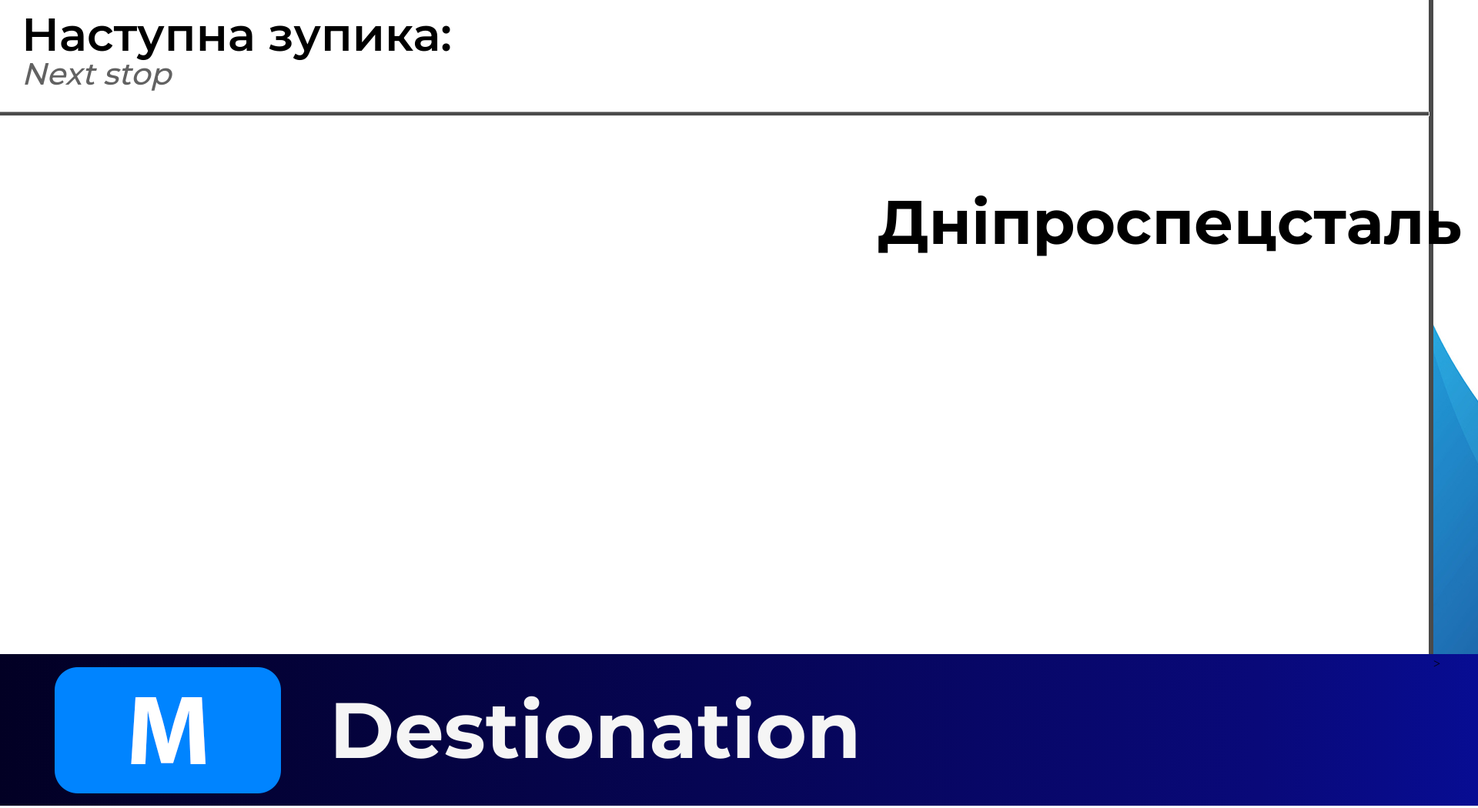
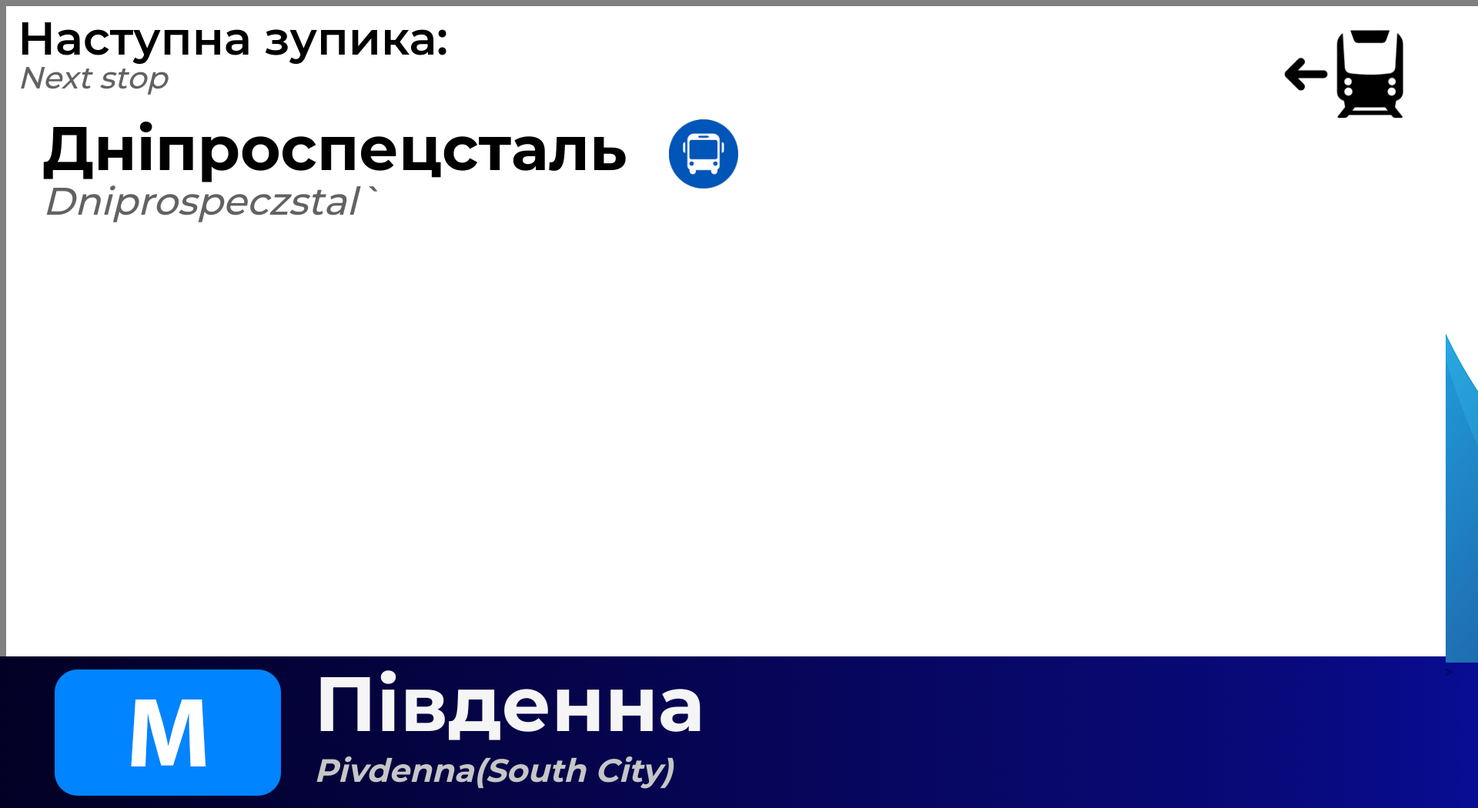
Before and after one commit to kulichanskiy/Infoscreen_project, a website with bundled scripts: page index.html in a window 1280 px wide. Shown: the top 1050 px of the page at 77% size, 1920 px wide, since content can reach past the window. Built offline with nearby package versions, Linux system fonts and the light colour scheme.

Commit message:
bug fixes, global div reforming, added connections

```diff
--- a/index.html
+++ b/index.html
@@ -9,26 +9,37 @@
    </head>
    <body>
       <div class="main-panel">
-         <div class="infoscreen-panel-background">
-            <div class="next-stop-container">
-               <p class="next-stop-text-ua">Наступна зупика:</p>
-               <p class="next-stop-text-en"><i>Next stop</i></p>
-               <div class="next-station-container">
-                  <p id="next-station-ua" class="next-station-ua">Дніпроспецсталь</p>
-               </div>
-
-               <hr class="next-stop-text-hr" />
-            </div>
-         </div>
          <div class="news-panel">
             <img src="img/arrives_soon.jpg" alt="Arrives soon" width="1280" height="853" />
             >
+         </div>
+         <div class="infoscreen-panel-background">
+            <div class="next-stop-container">
+               <div class="next-stop-text-container">
+                  <p class="next-stop-text-ua">Наступна зупика:</p>
+                  <p class="next-stop-text-en"><i>Next stop</i></p>
+               </div>
+               <div id="exit-img" class="exit-container">
+                  <img src="img/exitLeft.png" width="180" height="180" />
+               </div>
+               <div class="next-station-container">
+                  <p id="next-station-ua" class="next-station-ua">Дніпроспецсталь</p>
+                  <p id="next-station-ua" class="next-station-en"><i>Dniprospeczstal`</i></p>
+               </div>
+               <div class="connection-container">
+                  <img src="img/connectionBus.png" class="connection-img" />
+               </div>
+            </div>
+            <div class="stations-list-container"></div>
          </div>
       </div>
       <footer>
          <div class="route-destination-container">
             <img src="img/routeDefault.png" alt="route logo" class="route-logo" />
-            <p class="destination-text">Destionation</p>
+            <div class="destination-text-container">
+               <p class="destination-text-ua">Південна</p>
+               <p class="destination-text-en"><i>Pivdenna(South City)</i></p>
+            </div>
             <div class="current_date_time_block">
                <p class="current-date-text" id="current_date_id"></p>
                <img
--- a/style.css
+++ b/style.css
@@ -32,19 +32,31 @@
 html {
    width: 3150px;
    height: 1050px;
+   margin: 0;
+   padding: 0;
+}
+body {
+   background-color: gray;
+}
+
+.main-panel {
+   width: 3150px;
+   height: 853px;
+   background-color: white;
 }
 
 .infoscreen-panel-background {
-   width: 1871px;
-   height: 850px;
+   width: 1870px;
+   height: 430px;
+}
+.station-list-container {
+   height: 423px;
 }
 
 .news-panel {
    width: 1280px;
    height: 853px;
    float: right;
-   margin-top: -861px;
-   border-left: 6px solid rgb(74, 74, 74);
 }
 
 .route-logo {
@@ -61,10 +73,42 @@
 }
 
 .next-stop-container {
+   position: relative;
    width: 1871px;
-   font-size: 90px;
-   margin-left: 20px;
-   position: relative;
+   height: 430px;
+}
+
+.next-stop-text-container {
+   position: absolute;
+   top: 0;
+   left: 15px;
+   width: 70%;
+   height: 40%;
+}
+
+.connection-container {
+   position: absolute;
+   top: 45%;
+   transform: translateY(-50%);
+   left: 46%;
+   width: calc(30% - 20px); /* учитываем отступ между .connection-container и .exit-container */
+}
+
+.next-station-container {
+   position: absolute;
+   top: 43%;
+   left: 17%;
+   transform: translate(-50%, -50%);
+   height: 60%;
+   width: calc(30% - 20px); /* учитываем отступ между .connection-container и .exit-container */
+}
+
+.exit-container {
+   position: absolute;
+   top: 0;
+   width: 100%;
+   margin-left: 1650px;
+   height: 40%;
 }
 
 .next-stop-text-ua {
@@ -74,28 +118,26 @@
    font-family: "montserrat-semibold";
 }
 
-.next-station-container {
-   position: absolute;
-   right: 0;
+.next-stop-text-en {
+   font-size: 40px;
+   color: rgb(98, 98, 98);
+   font-family: "montserrat-medium";
 }
 
 .next-station-ua {
    font-size: 80px;
    font-family: "montserrat-bold";
 }
-
-.next-stop-text-hr {
-   height: 4px;
-   background-color: rgb(74, 74, 74);
-   margin-top: -15px;
-   margin-left: -30px;
-   margin-right: 42px;
+.next-station-en {
+   font-size: 50px;
+   margin-top: -90px;
+   color: rgb(98, 98, 98);
+   font-family: "montserrat-medium";
 }
 
-.next-stop-text-en {
-   font-size: 40px;
-   color: rgb(98, 98, 98);
-   font-family: "montserrat-medium";
+.connection-img {
+   width: 90px;
+   height: 90px;
 }
 
 footer {
@@ -106,31 +148,46 @@
       rgba(0, 28, 255, 1) 100%
    );
    align-items: center;
+   justify-content: center;
    margin-top: -8px;
    margin-left: -10px;
    height: 197px;
+   width: 3150px;
 }
 
-.destination-text {
-   font-size: 102px;
+.destination-text-container {
+   justify-content: center;
+   align-items: left;
+   height: 197px;
+}
+
+.destination-text-ua {
+   font-size: 100px;
    white-space: nowrap;
    margin: 0;
-   margin-left: 20px;
-   text-align: center;
    font-family: "montserrat-bold";
    color: whitesmoke;
 }
 
+.destination-text-en {
+   margin-top: -60px;
+   font-size: 42px;
+   margin: 0;
+   font-family: "montserrat-bold";
+   color: rgb(198, 198, 198);
+}
+
 .current_date_time_block {
+   position: absolute;
    font-size: 80px;
    color: whitesmoke;
    font-family: "montserrat-semibold";
-   width: 1280;
+   width: 2450px;
    height: 197px;
    display: flex;
-   justify-content: center;
+   justify-content: right;
    align-items: center;
-   margin-left: 1530px;
+   margin-left: 570px;
 }
 
 .current-date-text {
```
Also changed, not shown: scripts/modules/weather.js (added, +12 -0 lines), img/connectionBus.png (added), img/connectionMetro.png (added), img/connectionTram.png (added), img/exitLeft.png (added), img/exitRight.png (added).
